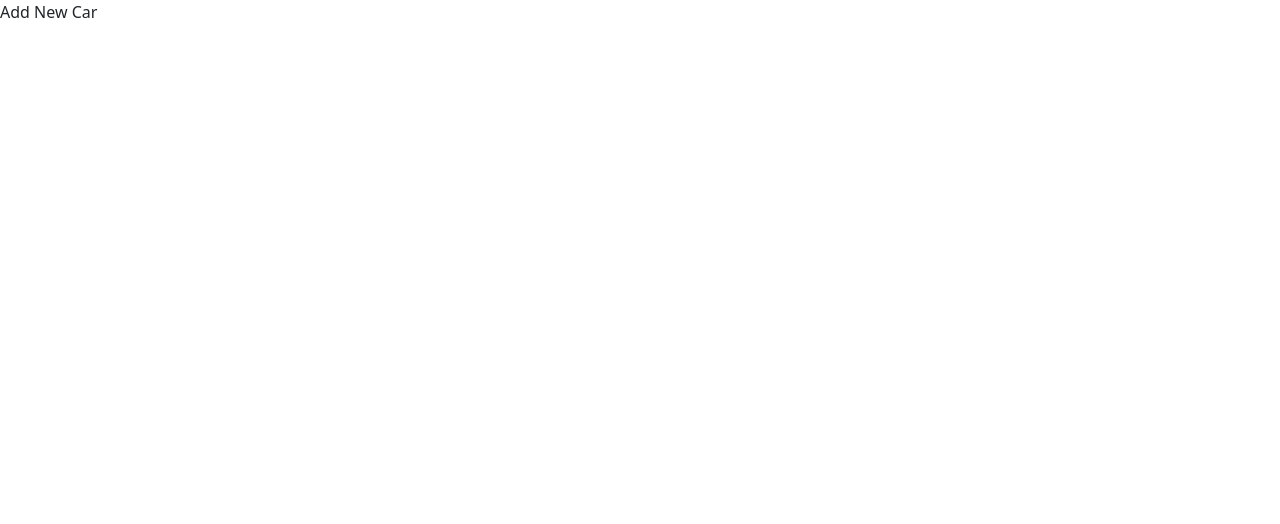
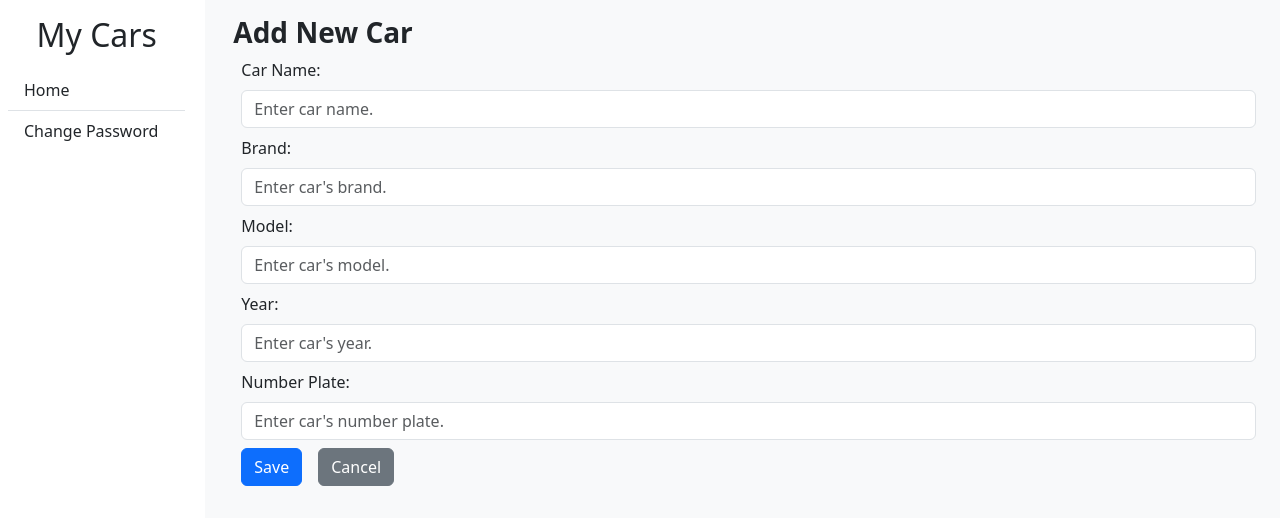
Before and after one commit to elifintizamoglu/vrs-frontend, a React (Create React App) app: page /addNewCar in a window 1280 px wide. Shown: the top 524 px of the page. Built offline with nearby package versions, Linux system fonts and the light colour scheme.

Commit message:
Add New Car Page created

```diff
--- a/src/components/AddNewCar.js
+++ b/src/components/AddNewCar.js
@@ -1,9 +1,123 @@
-import React from 'react'
+import React, { useState, useEffect } from 'react';
+import LeftNavbar from './LeftNavbar'
+import { useNavigate } from 'react-router-dom';
+import axios from 'axios';
 
 export default function AddNewCar() {
+
+  const currentUser = JSON.parse(localStorage.getItem('user'));
+
+  const [car, setCar] = useState({
+    carName: "",
+    brand: "",
+    model: "",
+    year: "",
+    numberPlate: "",
+    user: currentUser,
+  })
+
+  const { carName, brand, model, year, numberPlate } = car;
+  const jsonCar = JSON.stringify(car);
+  const [successMessage, setSuccessMessage] = useState('');
+  const [errorMessage, setErrorMessage] = useState('');
+
+  const clearForm = () => {
+    setCar({
+      carName: "",
+      brand: "",
+      model: "",
+      year: "",
+      numberPlate: "",
+    });
+  };
+
+  const OnInputChange = (e) => {
+    setCar({ ...car, [e.target.name]: e.target.value });
+  }
+
+  const onSubmit = async (e) => {
+    e.preventDefault();
+    await axios.post("http://localhost:8080/car/add", jsonCar, {
+      headers: {
+        'Content-Type': 'application/json'
+      }
+    })
+      .then(() => {
+        setSuccessMessage('Car is succesfully added.');
+        setErrorMessage('');
+        clearForm();
+      })
+      .catch((error) => {
+        setErrorMessage("This user plate is already used. You can't add it.");
+        setSuccessMessage('');
+      })
+  };
+
+
+
   return (
-    <div>
-      Add New Car
+    <div className='row'>
+      <LeftNavbar />
+      <div className='col-md-10 bg-light '>
+        <h3 className='mt-3 ms-3'><b>Add New Car</b></h3>
+
+        <form onSubmit={(e) => onSubmit(e)}>
+          <div className='mb-2 px-4'>
+            <label htmlFor='CarName' className='form-label'>Car Name:</label>
+            <input type='text'
+              className='form-control'
+              placeholder='Enter car name.'
+              name='carName'
+              value={carName}
+              onChange={(e) => OnInputChange(e)} />
+          </div>
+          <div className='mb-2 px-4'>
+            <label htmlFor='Brand' className='form-label'>Brand:</label>
+            <input type='text'
+              className='form-control'
+              placeholder="Enter car's brand."
+              name='brand'
+              value={brand}
+              onChange={(e) => OnInputChange(e)} />
+          </div>
+          <div className='mb-2 px-4'>
+            <label htmlFor='Model' className='form-label'>Model:</label>
+            <input type='text'
+              className='form-control'
+              placeholder="Enter car's model."
+              name='model'
+              value={model}
+              onChange={(e) => OnInputChange(e)} />
+          </div>
+          <div className='mb-2 px-4'>
+            <label htmlFor='Year' className='form-label'>Year:</label>
+            <input type='text'
+              className='form-control'
+              placeholder="Enter car's year."
+              name='year'
+              value={year}
+              onChange={(e) => OnInputChange(e)} />
+          </div>
+          <div className='mb-2 px-4'>
+            <label htmlFor='NumberPlate' className='form-label'>Number Plate:</label>
+            <input type='text'
+              className='form-control'
+              placeholder="Enter car's number plate."
+              name='numberPlate'
+              value={numberPlate}
+              onChange={(e) => OnInputChange(e)} />
+          </div>
+
+          <div className='mb-3 px-4'>
+            <button type='submit' className='btn btn-primary mb-3 me-3' >Save</button>
+            <button type='cancel' className='btn btn-secondary mb-3'>Cancel</button>
+            {successMessage && <div className="success-message text-center text-success ">{successMessage}</div>}
+            {errorMessage && <div className="error-message text-center text-danger">{errorMessage}</div>}
+          </div>
+        </form>
+
+
+      </div>
     </div>
   )
 }
```
